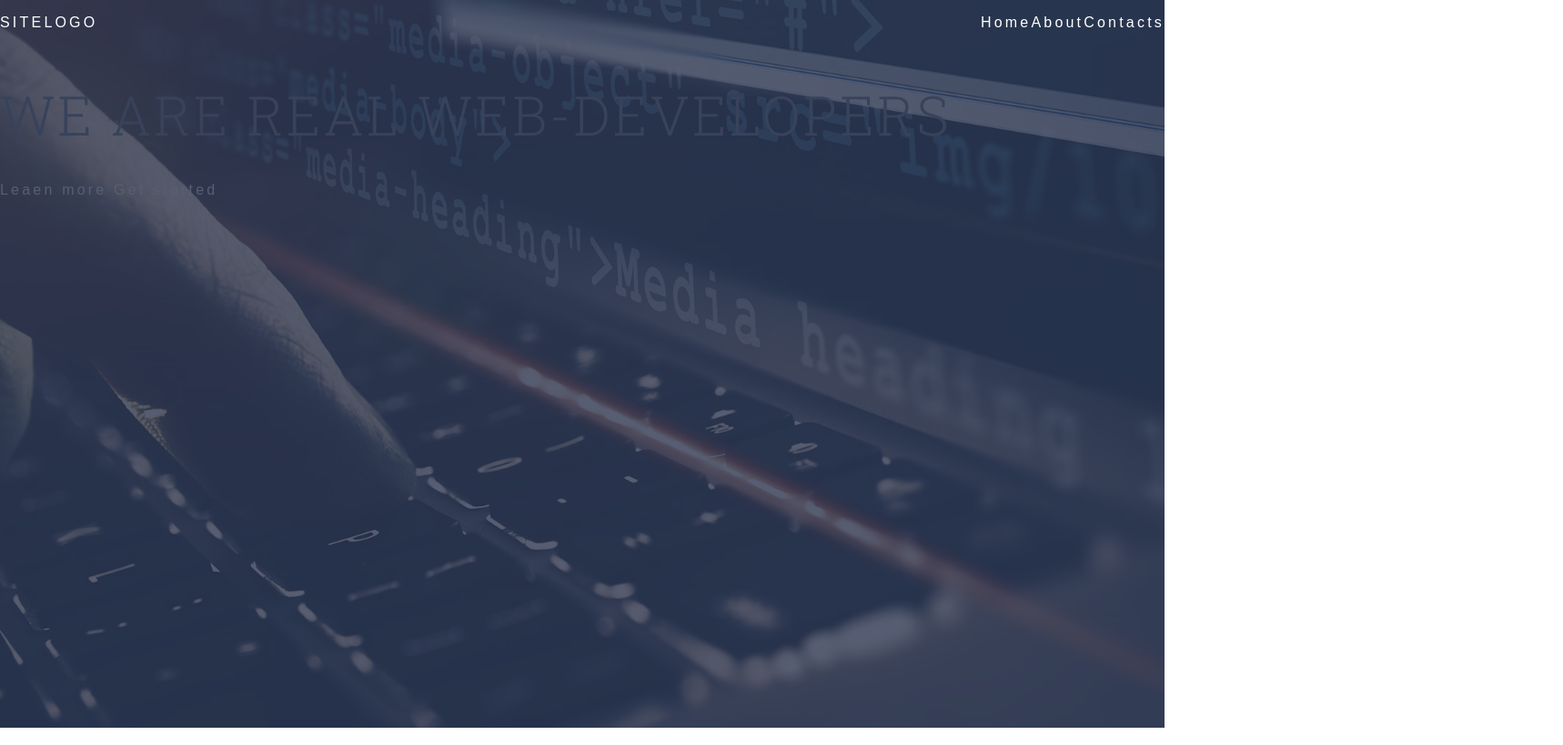
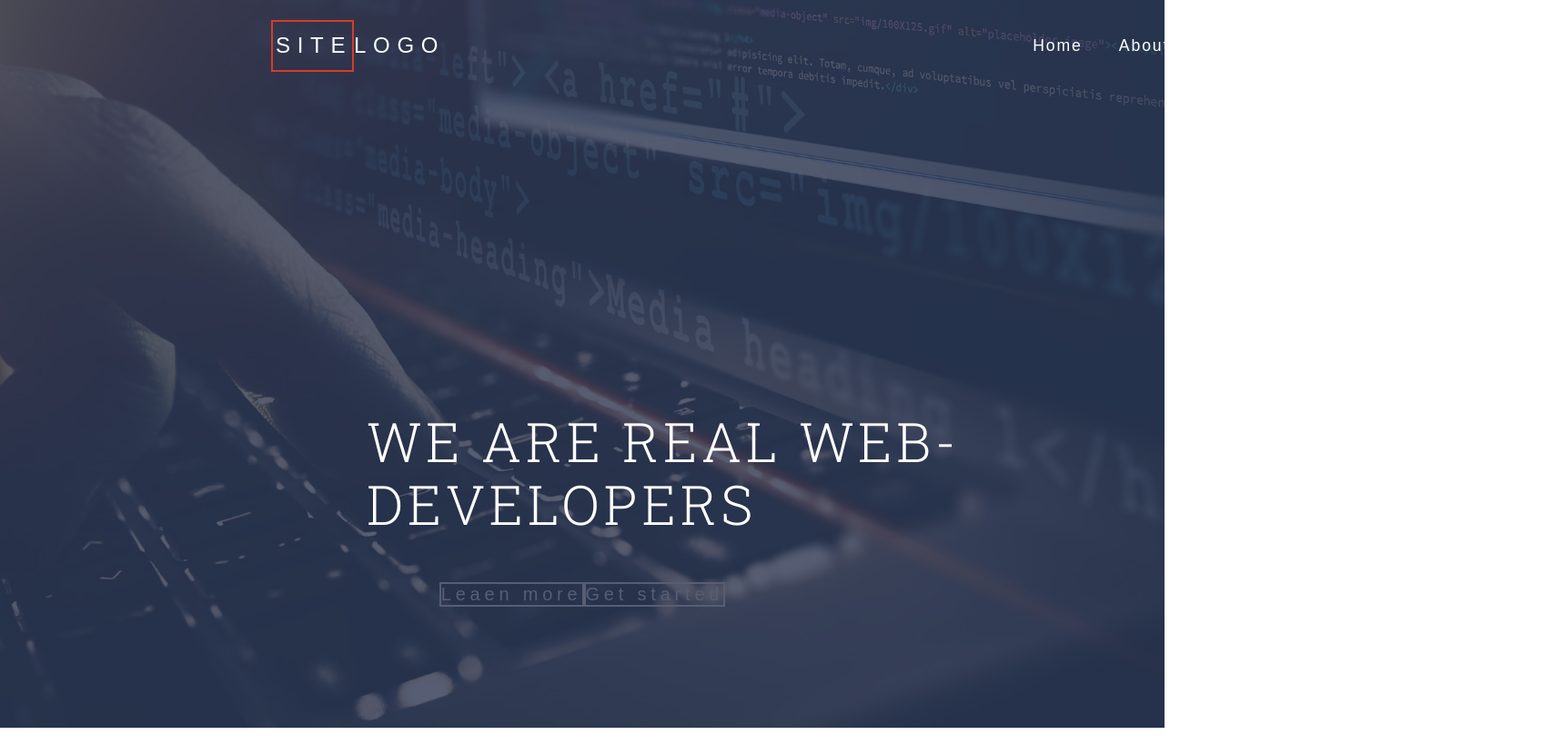
Before and after one commit to batashofa/grid-template, a website: page index.html in a window 1280 px wide. Shown: the whole page at 91% size, 1718 px wide, since content can reach past the window. Drawn offline with Linux system fonts and the light colour scheme.

Commit message:
поменяла хедер

```diff
--- a/assets/scss/style.scss
+++ b/assets/scss/style.scss
@@ -33,7 +33,7 @@ html {
 }
 
 h1 {
-  font-family: "Roboto Slab", serif;
+  // font-family: "Roboto Slab", serif;
   font-size: 3.75rem;
   font-weight: 300;
 }
@@ -53,8 +53,10 @@ a {
   background-color: #2d3651;
   background-image: url(../img/img-header.png);
   background-repeat: no-repeat;
+  background-size: cover;
   background-position: center;
   position: relative;
+
 
   .header-overlay {
     background-color: #2d3651;
@@ -78,16 +80,74 @@ a {
       align-items: center;
       // margin: 0 250px 0 300px;
       .header-logo {
+        .header-logo__link {
+          // font-stretch: condensed;
+          font-size: 1.5rem;
+          margin: 15px 298px;
+          letter-spacing: 0.32em;
+          font-stretch: condensed;
+
+          .header-logo__accent {
+            border: 2px solid #D53D27;
+            padding: 12px 0 14px 3px;
+
+
+
+
+          }
+        }
+
       }
       .header-navbar {
         .header-navbar__list {
           display: flex;
+          margin: 40px 288px;
+
 
           .header-navbar__item {
             list-style-type: none;
+            font-size: 1.10rem;
+            letter-spacing: 0.12rem;
+            margin: 0 20px
+
           }
         }
       }
     }
   }
 }
+
+
+.header-content {
+  width: 100%;
+  .header-content__container {
+    width: 100%;
+    .header-content__title {
+      z-index: 2;
+      position: relative;
+      color:  #ffffff;
+      margin: 350px 0 0 403px;
+      font-family: "Roboto Slab";
+      letter-spacing: 0.285rem;
+    }
+    .header-content__buttons {
+      display: flex;
+      align-items: center;
+      justify-content: center;
+      .header-content__btn {
+        font-size: 1.25rem;
+        z-index: 0;
+        border: 2px solid #ffffff;
+        font-stretch: condensed;
+        margin: 52px 0;
+        padding: 19px 58;
+
+        letter-spacing: 0.3rem;
+
+
+
+
+      }
+    }
+  }
+}
```
Also changed, not shown: assets/css/style.css.
